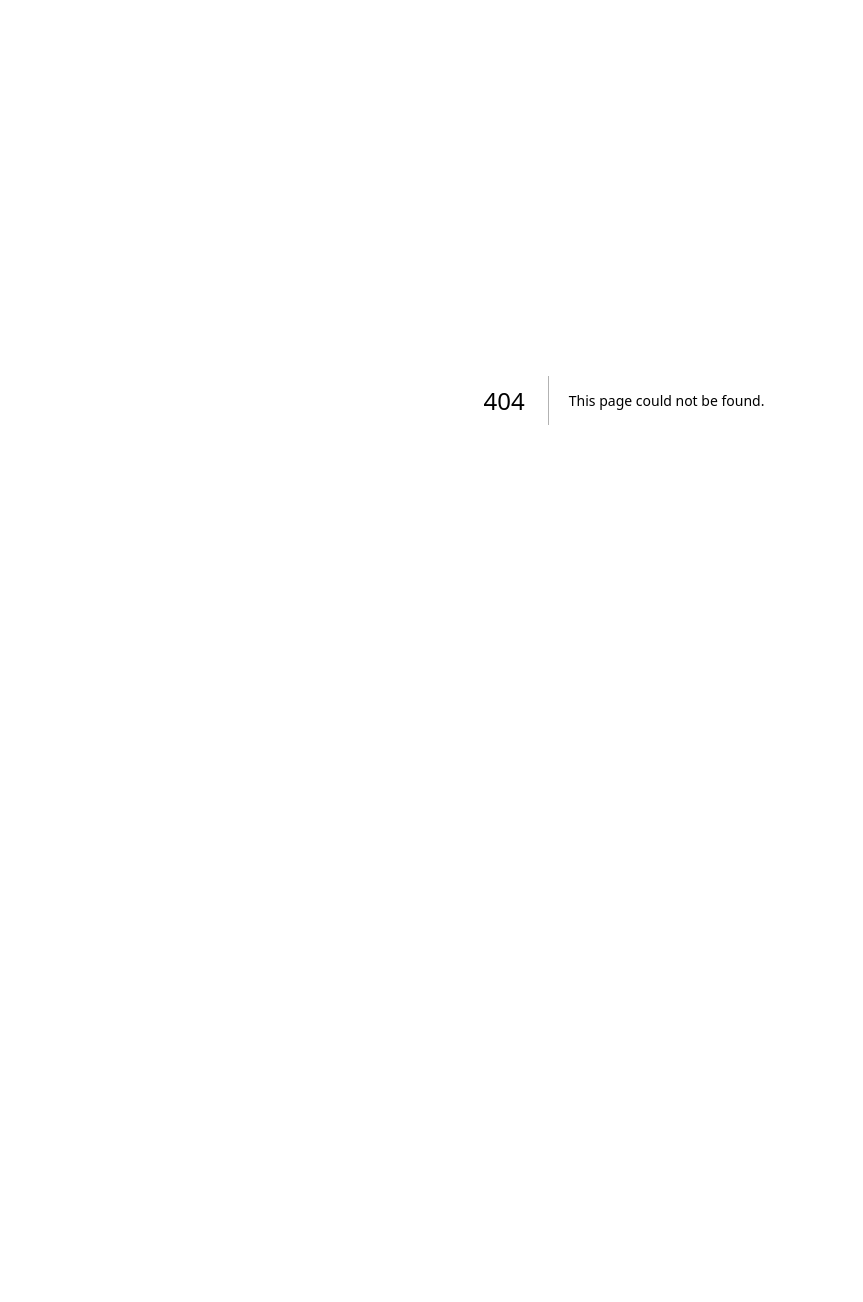
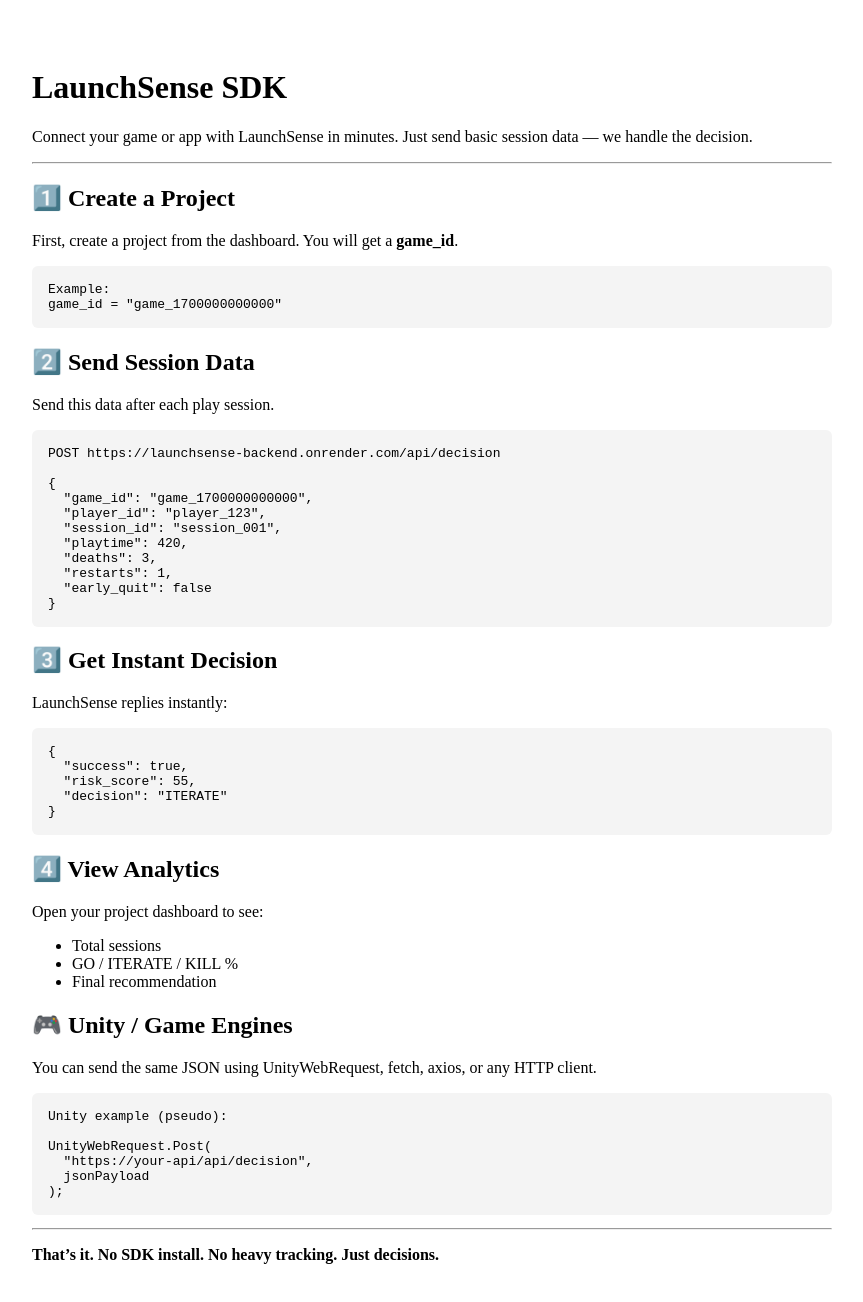
Before and after one commit to ashish98765/launchsense, a Next.js app in the folder frontend/: page /sdk in a window 1280 px wide. Before the commit this address had no page. Shown: the top 1302 px of the page, without its empty margins (16-879 px from the left). Before the commit the page ends 800 px from the top, so only its background shows below. Built offline with nearby package versions, Linux system fonts and the light colour scheme.

Commit message:
Create sdk.js

```diff
--- /dev/null
+++ b/frontend/pages/sdk.js
@@ -0,0 +1,92 @@
+export default function SDKPage() {
+  return (
+    <div style={{ padding: 40, maxWidth: 800 }}>
+      <h1>LaunchSense SDK</h1>
+      <p>
+        Connect your game or app with LaunchSense in minutes.
+        Just send basic session data — we handle the decision.
+      </p>
+
+      <hr />
+
+      <h2>1️⃣ Create a Project</h2>
+      <p>
+        First, create a project from the dashboard.
+        You will get a <strong>game_id</strong>.
+      </p>
+
+      <pre style={codeStyle}>
+{`Example:
+game_id = "game_1700000000000"`}
+      </pre>
+
+      <h2>2️⃣ Send Session Data</h2>
+      <p>
+        Send this data after each play session.
+      </p>
+
+      <pre style={codeStyle}>
+{`POST ${process.env.NEXT_PUBLIC_API_BASE_URL}/api/decision
+
+{
+  "game_id": "game_1700000000000",
+  "player_id": "player_123",
+  "session_id": "session_001",
+  "playtime": 420,
+  "deaths": 3,
+  "restarts": 1,
+  "early_quit": false
+}`}
+      </pre>
+
+      <h2>3️⃣ Get Instant Decision</h2>
+      <p>LaunchSense replies instantly:</p>
+
+      <pre style={codeStyle}>
+{`{
+  "success": true,
+  "risk_score": 55,
+  "decision": "ITERATE"
+}`}
+      </pre>
+
+      <h2>4️⃣ View Analytics</h2>
+      <p>
+        Open your project dashboard to see:
+      </p>
+      <ul>
+        <li>Total sessions</li>
+        <li>GO / ITERATE / KILL %</li>
+        <li>Final recommendation</li>
+      </ul>
+
+      <h2>🎮 Unity / Game Engines</h2>
+      <p>
+        You can send the same JSON using UnityWebRequest,
+        fetch, axios, or any HTTP client.
+      </p>
+
+      <pre style={codeStyle}>
+{`Unity example (pseudo):
+
+UnityWebRequest.Post(
+  "https://your-api/api/decision",
+  jsonPayload
+);`}
+      </pre>
+
+      <hr />
+
+      <p style={{ fontWeight: "bold" }}>
+        That’s it. No SDK install. No heavy tracking. Just decisions.
+      </p>
+    </div>
+  );
+}
+
+const codeStyle = {
+  background: "#f4f4f4",
+  padding: 16,
+  borderRadius: 6,
+  overflowX: "auto",
+};
```
